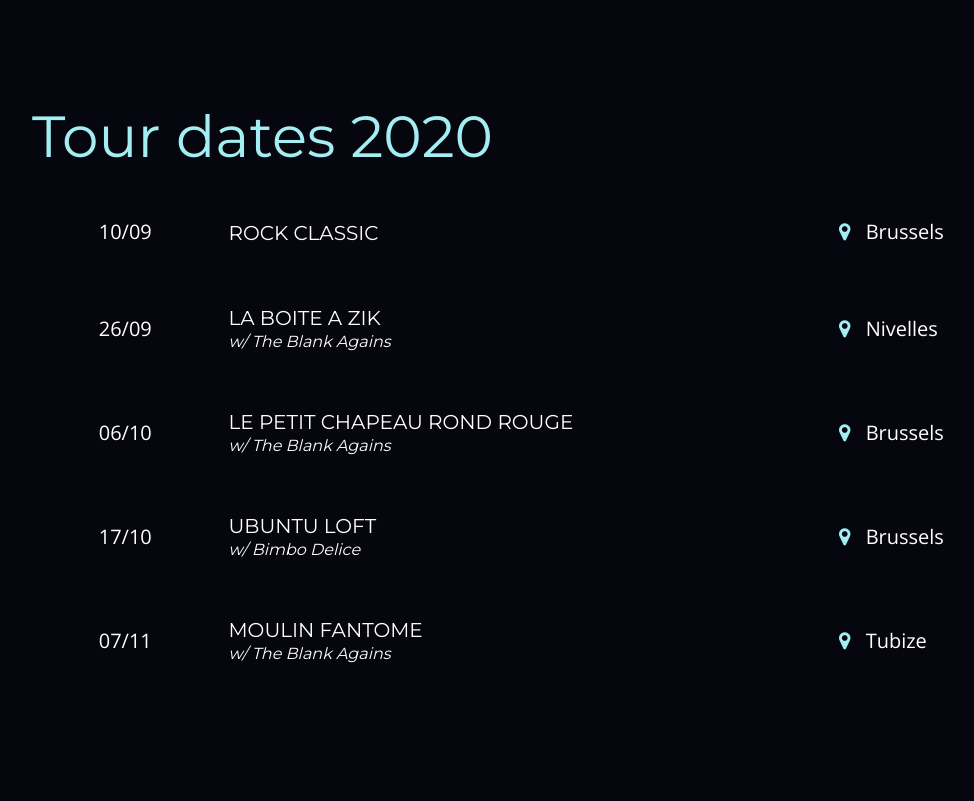
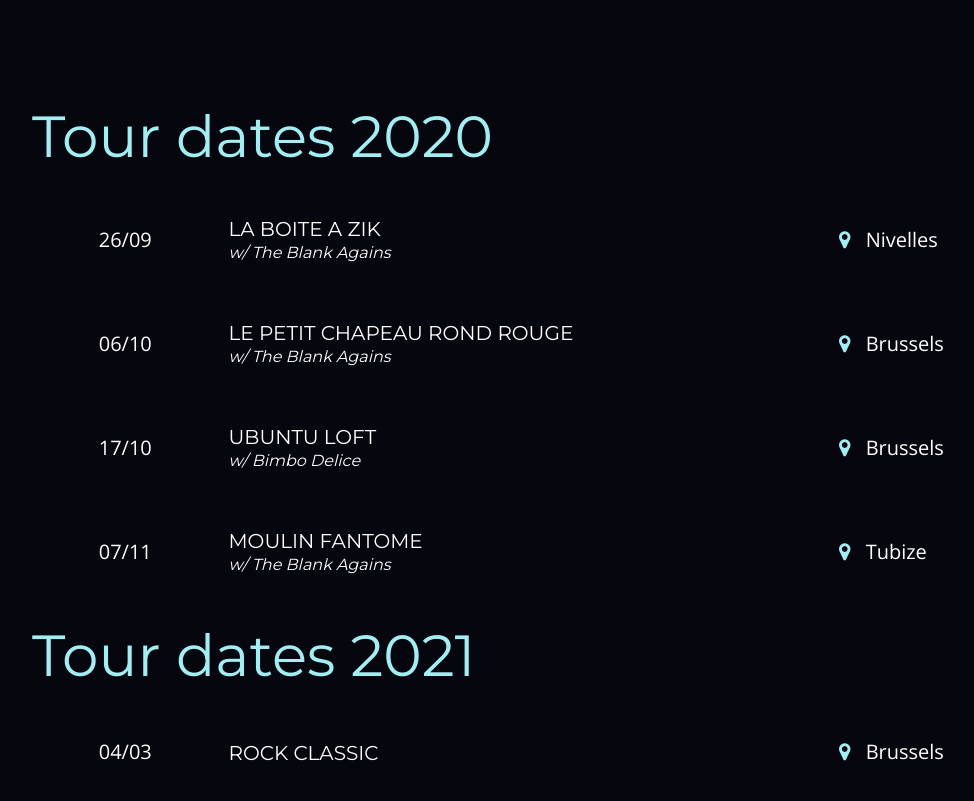
Before and after one commit to rommcb/rommcb.github.io, a plain HTML site: page index.html in a window 1280 px wide. Shown: the part 1242-2043 px from the top of the page, without its empty margins (43-1017 px from the left). Drawn offline with nearby package versions, Linux system fonts and the light colour scheme; a web font is replaced by a local one.

Commit message:
modified Rock Classic date + TBHB > The Big Hatband

```diff
--- a/index.html
+++ b/index.html
@@ -25,7 +25,7 @@
             <p>34 yo, Brussels, Belgium.<br>
 Punk, Garage, Rock.</p>
 
-            <p class="other-bands"><em>Past projects: TBHB<br>Broadcast Island, Hey Yeah!,<br>Le Prisonnier</em></p>
+            <p class="other-bands"><em>Past projects: The Big Hat Band,<br>Broadcast Island, Hey Yeah!,<br>Le Prisonnier</em></p>
 
           </div>
       </div>
@@ -37,23 +37,6 @@ Punk, Garage, Rock.</p>
   <section id="tour-dates">
     <h2>Tour dates 2020</h2>
       <ul class="list-unstyled">
-        <li class="concert">
-
-          <div class="concert-date text-center">
-            <p>10/09</p>
-          </div>
-
-
-          <div class="concert-venue">
-            <h3>ROCK CLASSIC</h3>
-          </div>
-
-          <ul class="list-inline concert-town">
-            <li><a href="https://www.google.be/maps/place/Rock+Classic/@50.8462586,4.3484761,21z/data=!4m13!1m7!3m6!1s0x47c3c4785a301867:0xf0dc83727122ebad!2sRue+du+March%C3%A9+au+Charbon+55,+1000+Bruxelles!3b1!8m2!3d50.8462472!4d4.3485251!3m4!1s0x0:0xd0f21a369f1b43a9!8m2!3d50.8462267!4d4.3485998" target="blank"><i class="fa fa-map-marker"></i></a></li>
-            <li><p>Brussels</p></li>
-          </ul>
-        </li>
-
           <li class="concert">
 
           <div class="concert-date text-center">
@@ -130,6 +113,29 @@ Punk, Garage, Rock.</p>
 
         </li>
       </ul>
+      <h2>Tour dates 2021</h2>
+      <ul class="list-unstyled">
+        <li class="concert">
+
+          <div class="concert-date text-center">
+            <p>04/03</p>
+          </div>
+
+
+          <div class="concert-venue">
+            <h3>ROCK CLASSIC</h3>
+          </div>
+
+          <ul class="list-inline concert-town">
+            <li><a href="https://www.google.be/maps/place/Rock+Classic/@50.8462586,4.3484761,21z/data=!4m13!1m7!3m6!1s0x47c3c4785a301867:0xf0dc83727122ebad!2sRue+du+March%C3%A9+au+Charbon+55,+1000+Bruxelles!3b1!8m2!3d50.8462472!4d4.3485251!3m4!1s0x0:0xd0f21a369f1b43a9!8m2!3d50.8462267!4d4.3485998" target="blank"><i class="fa fa-map-marker"></i></a></li>
+            <li><p>Brussels</p></li>
+          </ul>
+        </li>
+
+
+
+
+      </ul>
 </section>
 <section id="sticky-bottom">
           <ul class="list-inline social-icons">
```
